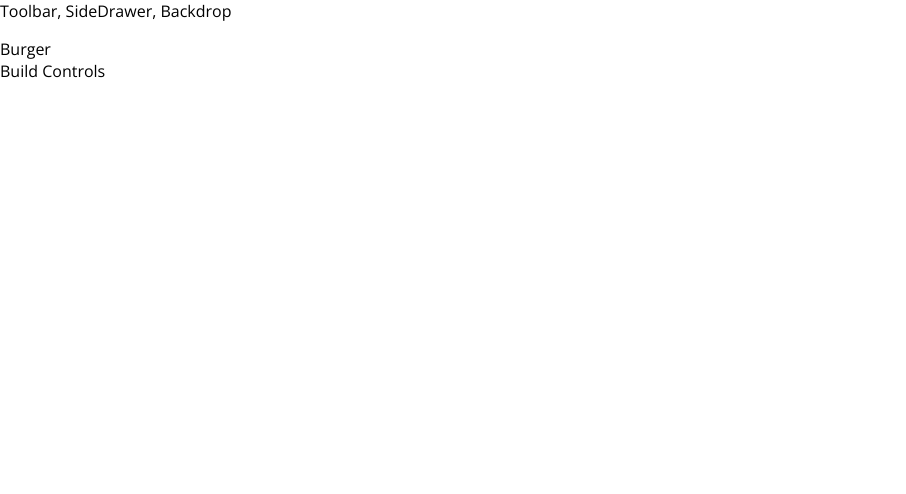
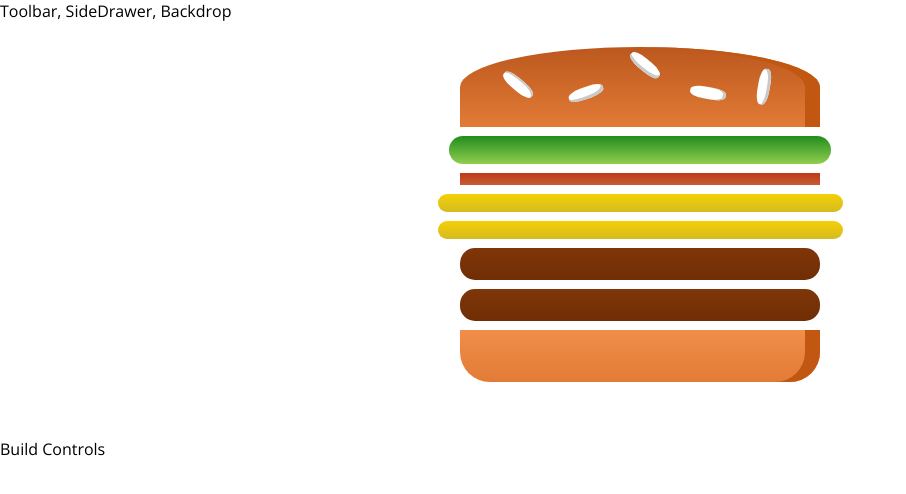
Before and after one commit to jos3ph-m/Burger-Builder, a React app: page / in a window 1280 px wide. Shown: the top 494 px of the page, without its empty margins (0-906 px from the left). Built offline with nearby package versions, Linux system fonts and the light colour scheme.

Commit message:
Output burger ingredients dynamically

```diff
--- /dev/null
+++ b/src/components/Burger/Burger.css
@@ -0,0 +1,30 @@
+.Burger {
+  width: 100%;
+  margin: auto;
+  height: 250px;
+  overflow: hidden;
+  text-align: center;
+  font-weight: bold;
+  font-size: 1.2rem;
+}
+
+@media (min-width: 1000px) and (min-height: 700px) {
+  .Burger {
+    width: 700px;
+    height: 600px;
+  }
+}
+
+@media (min-width: 500px) and (min-height: 401px) {
+  .Burger {
+    width: 450px;
+    height: 400px;
+  }
+}
+
+@media (min-width: 500px) and (max-height: 400px) {
+  .Burger {
+    width: 350px;
+    height: 300px;
+  }
+}
--- a/src/components/Burger/Burger.js
+++ b/src/components/Burger/Burger.js
@@ -0,0 +1,21 @@
+import React from "react";
+
+import classes from "./Burger.css";
+import BurgerIngredient from "./BurgerIngredient/BurgerIngredient";
+
+const burger = (props) => {
+  const transformedIngredients = Object.keys(props.ingredients).map((igKey) => {
+    return [...Array(props.ingredients[igKey])].map((_, i) => {
+      return <BurgerIngredient key={igKey + i} type={igKey} />;
+    });
+  });
+  return (
+    <div className={classes.Burger}>
+      <BurgerIngredient type="bread-top" />
+      {transformedIngredients}
+      <BurgerIngredient type="bread-bottom" />
+    </div>
+  );
+};
+
+export default burger;
--- a/src/containers/BurgerBuilder/BurgerBuilder.js
+++ b/src/containers/BurgerBuilder/BurgerBuilder.js
@@ -1,12 +1,22 @@
 import React, { Component } from "react";
 
 import Auxiliary from "../../hoc/Auxiliary";
+import Burger from "../../components/Burger/Burger";
 
 class BurgerBuilder extends Component {
+  state = {
+    ingredients: {
+      salad: 1,
+      bacon: 1,
+      cheese: 2,
+      meat: 2,
+    },
+  };
+
   render() {
     return (
       <Auxiliary>
-        <div>Burger</div>
+        <Burger ingredients={this.state.ingredients} />
         <div>Build Controls</div>
       </Auxiliary>
     );
```
